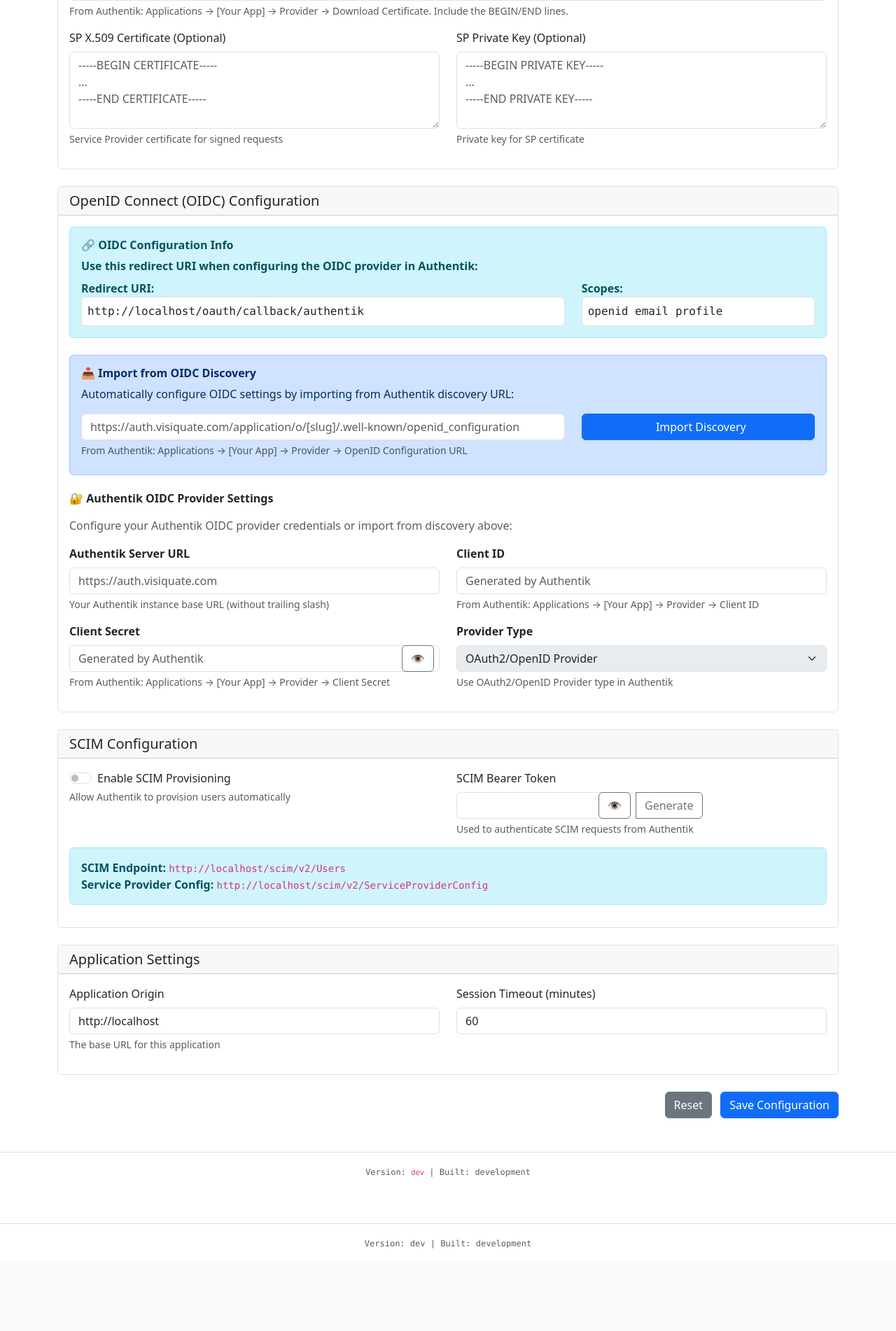
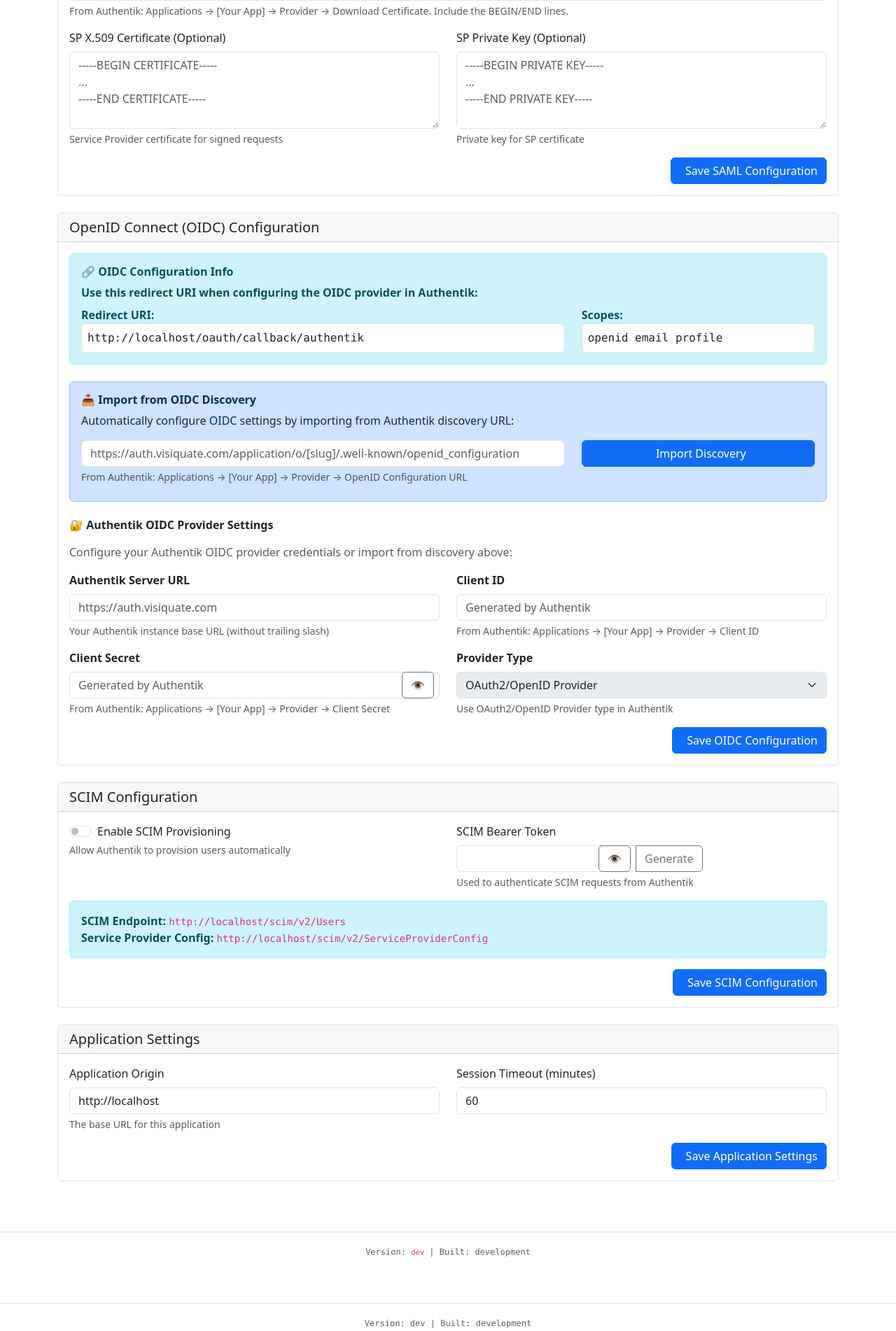
Before and after one commit to brentley/sso-app, a Flask app: template templates/admin_config.html in a window 1280 px wide. Shown: the part 1220-3122 px from the top of the page at 70% size. Before the commit the page ends 3004 px from the top, so only its background shows below. Run offline with Flask 3, Linux system fonts and the light colour scheme; the template is opened without the code that fills it, so the values that code supplies are empty.

Commit message:
Split admin configuration into separate forms for each protocol
- Create separate forms for SAML, OIDC, SCIM, and Application settings
- Add individual save buttons for each section to prevent configuration conflicts
- Update JavaScript to handle multiple form submissions
- Remove single save/reset button approach
- Each protocol can now be configured independently without affecting others
- Improved user experience with clear section-based organization

```diff
--- a/static/js/admin-config.js
+++ b/static/js/admin-config.js
@@ -2,10 +2,13 @@
 // Using ES5 syntax for maximum compatibility
 
 document.addEventListener('DOMContentLoaded', function() {
-    // Form submission handler
-    var configForm = document.getElementById('configForm');
-    if (configForm) {
-        configForm.addEventListener('submit', function(e) {
+    // Form submission handlers for each configuration section
+    var forms = ['samlForm', 'oidcForm', 'scimForm', 'appForm'];
+
+    forms.forEach(function(formId) {
+        var form = document.getElementById(formId);
+        if (form) {
+            form.addEventListener('submit', function(e) {
                 e.preventDefault();
 
                 var formData = new FormData(this);
@@ -19,11 +22,16 @@ document.addEventListener('DOMContentLoaded', function() {
                     entry = formDataEntries.next();
                 }
 
-            // Handle checkboxes
+                // Handle SCIM checkbox specifically for SCIM form
+                if (formId === 'scimForm') {
                     var scimEnabled = document.getElementById('scim_enabled');
                     if (scimEnabled) {
                         configData['scim_enabled'] = scimEnabled.checked ? 'true' : 'false';
                     }
+                }
+
+                // Get form title for success message
+                var formTitle = form.querySelector('.card-header h5').textContent || 'Configuration';
 
                 fetch('/admin/config', {
                     method: 'POST',
@@ -32,23 +40,19 @@ document.addEventListener('DOMContentLoaded', function() {
                     },
                     body: JSON.stringify(configData)
                 }).then(function(response) {
-                if (response.ok) {
-                    // Show success modal using Bootstrap
-                    var successModal = document.getElementById('successModal');
-                    if (successModal && typeof bootstrap !== 'undefined') {
-                        var modal = new bootstrap.Modal(successModal);
-                        modal.show();
+                    return response.json();
+                }).then(function(data) {
+                    if (data.status === 'success') {
+                        alert(formTitle + ' saved successfully!');
                     } else {
-                        alert('Configuration saved successfully!');
-                    }
-                } else {
-                    alert('Error saving configuration');
+                        alert('Error saving ' + formTitle + ': ' + (data.message || 'Unknown error'));
                     }
                 }).catch(function(error) {
-                alert('Error saving configuration: ' + error.message);
+                    alert('Error saving ' + formTitle + ': ' + error.message);
                 });
             });
         }
+    });
 
     // Update SCIM endpoint URL when app origin changes
     var appOriginField = document.getElementById('app_origin');
@@ -119,11 +123,7 @@ function generateScimToken() {
     }
 }
 
-function resetForm() {
-    if (confirm('Are you sure you want to reset all changes?')) {
-        location.reload();
-    }
-}
+// Reset form function removed - now using separate forms for each section
 
 function importSamlMetadata() {
     var urlField = document.getElementById('saml_metadata_url');
@@ -243,6 +243,5 @@ function importOidcDiscovery() {
 
 // Make functions globally available
 window.generateScimToken = generateScimToken;
-window.resetForm = resetForm;
 window.importSamlMetadata = importSamlMetadata;
 window.importOidcDiscovery = importOidcDiscovery;
--- a/templates/admin_config.html
+++ b/templates/admin_config.html
@@ -10,8 +10,8 @@
             <a href="{{ url_for('admin') }}" class="btn btn-secondary">Back to Dashboard</a>
         </div>
 
-        <form id="configForm">
-            <!-- SAML Configuration -->
+        <!-- SAML Configuration -->
+        <form id="samlForm">
             <div class="card mb-4">
                 <div class="card-header">
                     <h5 class="mb-0">SAML 2.0 Configuration</h5>
@@ -123,10 +123,18 @@
                             <div class="form-text">Private key for SP certificate</div>
                         </div>
                     </div>
+
+                    <div class="text-end">
+                        <button type="submit" class="btn btn-primary">
+                            <i class="fas fa-save me-2"></i>Save SAML Configuration
+                        </button>
+                    </div>
                 </div>
             </div>
+        </form>
 
-            <!-- OIDC Configuration -->
+        <!-- OIDC Configuration -->
+        <form id="oidcForm">
             <div class="card mb-4">
                 <div class="card-header">
                     <h5 class="mb-0">OpenID Connect (OIDC) Configuration</h5>
@@ -202,10 +210,18 @@
                             <div class="form-text">Use OAuth2/OpenID Provider type in Authentik</div>
                         </div>
                     </div>
+
+                    <div class="text-end">
+                        <button type="submit" class="btn btn-primary">
+                            <i class="fas fa-save me-2"></i>Save OIDC Configuration
+                        </button>
+                    </div>
                 </div>
             </div>
+        </form>
 
-            <!-- SCIM Configuration -->
+        <!-- SCIM Configuration -->
+        <form id="scimForm">
             <div class="card mb-4">
                 <div class="card-header">
                     <h5 class="mb-0">SCIM Configuration</h5>
@@ -234,10 +250,18 @@
                         <strong>SCIM Endpoint:</strong> <code id="scim-endpoint">{{ request.url_root }}scim/v2/Users</code><br>
                         <strong>Service Provider Config:</strong> <code>{{ request.url_root }}scim/v2/ServiceProviderConfig</code>
                     </div>
+
+                    <div class="text-end">
+                        <button type="submit" class="btn btn-primary">
+                            <i class="fas fa-save me-2"></i>Save SCIM Configuration
+                        </button>
+                    </div>
                 </div>
             </div>
+        </form>
 
-            <!-- Application Settings -->
+        <!-- Application Settings -->
+        <form id="appForm">
             <div class="card mb-4">
                 <div class="card-header">
                     <h5 class="mb-0">Application Settings</h5>
@@ -258,12 +282,13 @@
                                    min="5" max="1440">
                         </div>
                     </div>
+
+                    <div class="text-end">
+                        <button type="submit" class="btn btn-primary">
+                            <i class="fas fa-save me-2"></i>Save Application Settings
+                        </button>
+                    </div>
                 </div>
-            </div>
-
-            <div class="text-end">
-                <button type="button" class="btn btn-secondary me-2" onclick="resetForm()">Reset</button>
-                <button type="submit" class="btn btn-primary">Save Configuration</button>
             </div>
         </form>
     </div>
```
Lines whose indentation alone changed are shown as unchanged.
